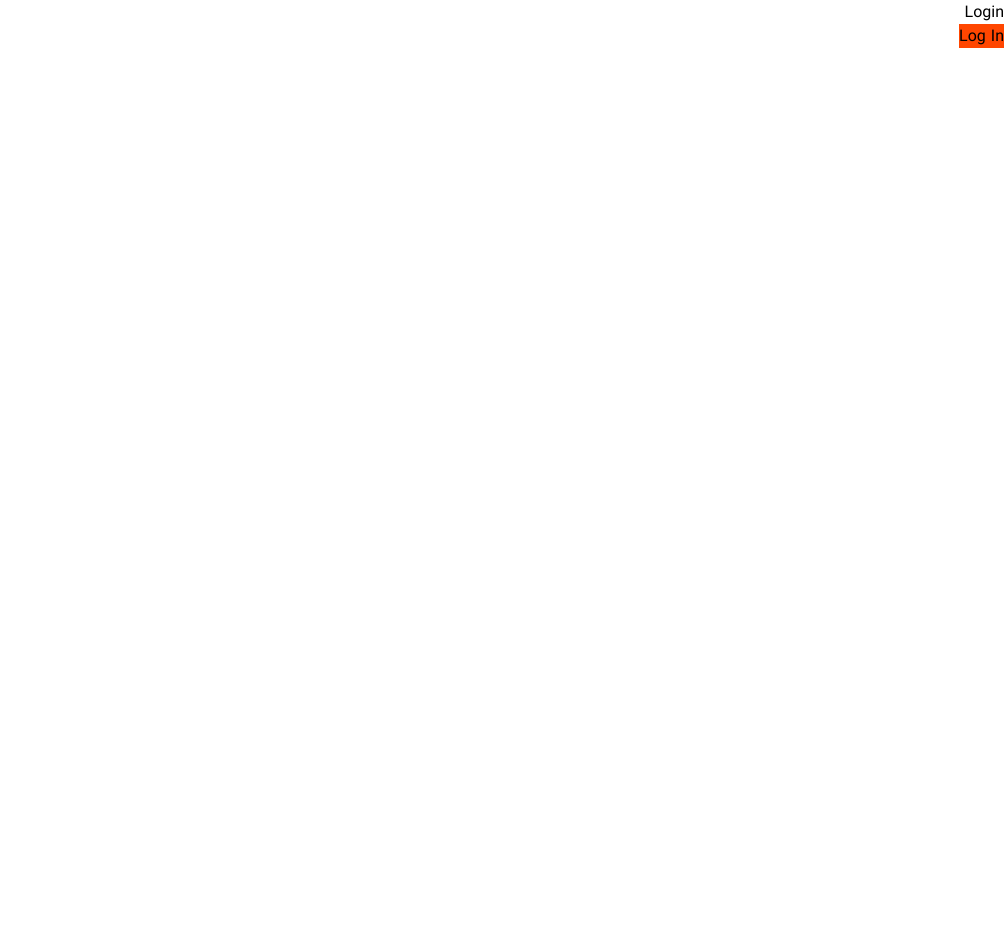
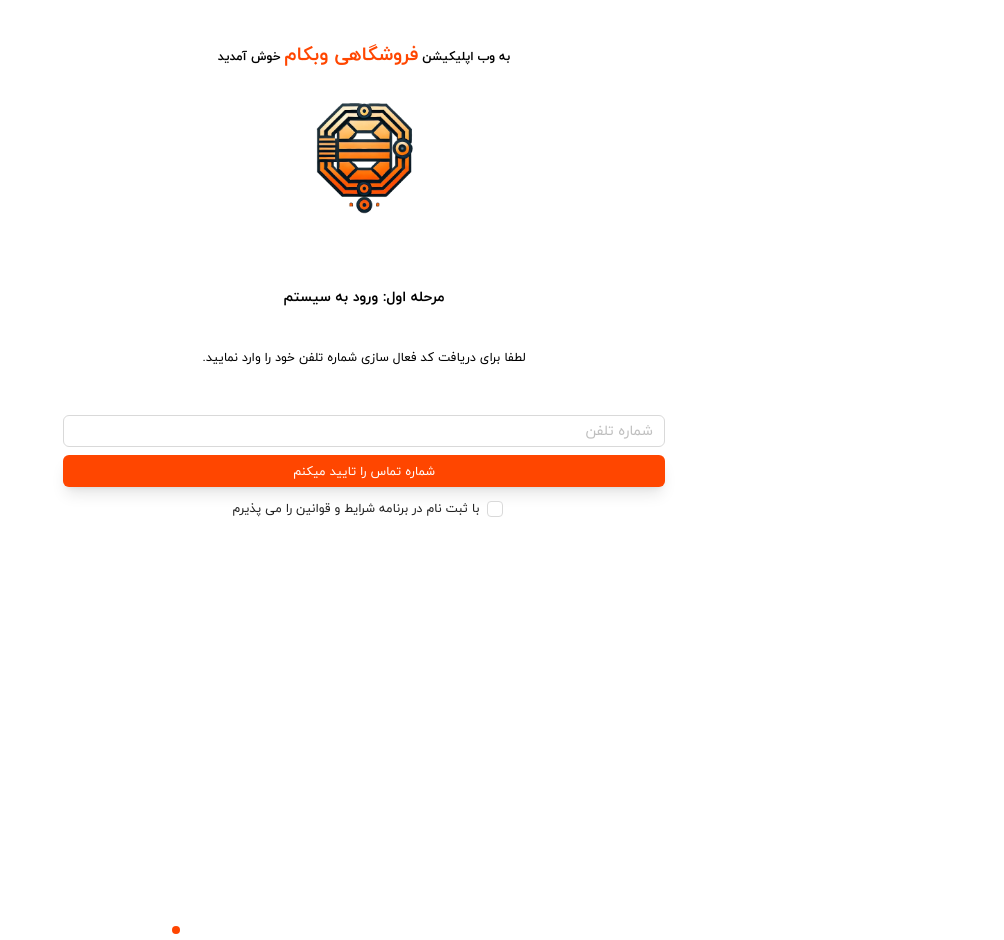
Before and after one commit to ikhodabande/foroshgahi, a React (Vite) app: page /login in a window 1280 px wide. Shown: the top 940 px of the page, without its empty margins (276-1280 px from the left). Before the commit the page ends 800 px from the top, so only its background shows below. Built offline with nearby package versions, Linux system fonts and the light colour scheme.

Commit message:
update adding steps for login and mangae animation with motion

```diff
--- a/package.json
+++ b/package.json
@@ -13,6 +13,7 @@
     "@reduxjs/toolkit": "^2.3.0",
     "antd": "^5.21.4",
     "axios": "^1.7.7",
+    "framer-motion": "^11.11.9",
     "react": "^18.3.1",
     "react-dom": "^18.3.1",
     "react-icons": "^5.3.0",
--- a/src/components/common/login/Login.jsx
+++ b/src/components/common/login/Login.jsx
@@ -1,23 +1,121 @@
-import React from 'react'
-import { login } from '../../../store/slices/authslice/authSlice';
-import { useDispatch } from 'react-redux';
-import { useNavigate } from 'react-router-dom';
+import React, { useState } from "react";
+import { login } from "../../../store/slices/authslice/authSlice";
+import { useDispatch } from "react-redux";
+import { useNavigate } from "react-router-dom";
+import { motion } from "framer-motion";
+import StepModule from "../../modules/step-module/StepModule";
+import logo from "../../../assets/images/logo/webcomlogo.png";
+import { Button, Input } from "antd";
+import { BiPhone } from "react-icons/bi";
+import CheckboxModule from "../../modules/checkbox-module/CheckboxModule";
 
 export const Login = () => {
   const dispatch = useDispatch();
   const navigate = useNavigate();
+  const [step, setStep] = useState(1); // Manage steps here
 
-  const handleLogin = () => {
-      // Perform login logic here (e.g., API call)
-      console.log('first')
+  const handleNextStep = () => {
+    if (step === 1) {
+      // Perform the login logic here (e.g., API call)
+      console.log("Moving to step 2");
+      setStep(2); // Go to next step
+    } else {
       dispatch(login());
-      navigate("/profile")
+      navigate("/profile");
+    }
+  };
+
+  const stepVariants = {
+    hidden: { opacity: 0, x: -100 },
+    visible: { opacity: 1, x: 0 },
+    exit: { opacity: 0, x: 100 },
   };
 
   return (
-      <div className='absolute w-full h-screen z-20 bg-white '>
-          <h2>Login</h2>
-          <button  className='bg-logo' onClick={handleLogin}>Log In</button>
+    <div className="absolute w-full h-screen z-20 bg-white">
+      <div className="absolute -bottom-20 right-[65vw]">
+        <StepModule stepLevel={step.toString()} />
       </div>
+      <header className="w-full text-center py-10">
+        <p className="text-xs font-iranyekanBold">
+          به وب اپلیکیشن{" "}
+          <span className="text-display-lg text-logo">فروشگاهی وبکام</span> خوش
+          آمدید
+        </p>
+        <img className="w-[100px] mx-auto my-8" src={logo} alt="logo" />
+      </header>
+
+      <motion.main
+        className="w-[90vw] flex flex-col items-center justify-center gap-3 mx-auto"
+        initial="hidden"
+        animate="visible"
+        exit="exit"
+        variants={stepVariants}
+        transition={{ duration: 0.5 }}
+      >
+        {step === 1 ? (
+          <>
+            <div>
+              <p className="text-center text-sm font-iranyekanBold">
+                مرحله اول: ورود به سیستم
+              </p>
+              <p className="text-xs px-14 text-center my-10">
+                لطفا برای دریافت کد فعال سازی شماره تلفن خود را وارد نمایید.
+              </p>
+              <div className="text-center">
+                <Input
+                 count={{
+                    // show: true,
+                    max: 11,
+                  }}
+                  allowClear
+                  maxLength={11}
+                  type="number"
+                  placeholder="شماره تلفن"
+                  className="text-sm w-[47vw] text-center my-2"
+                />
+                <Button
+                  type="primary"
+                  className="text-xs w-[47vw] shadow-lg"
+                  onClick={handleNextStep}
+                >
+                  شماره تماس را تایید میکنم
+                </Button>
+              </div>
+            </div>
+            <CheckboxModule
+              checkboxItem={"با ثبت نام در برنامه شرایط و قوانین را می پذیرم"}
+            />
+          </>
+        ) : step === 2 ? (
+          <div>
+            <p className="text-center text-sm font-iranyekanBold">
+              مرحله دوم: کد فعال سازی
+            </p>
+            <p className="text-xs px-14 text-center my-10">
+              لطفا کد فعال سازی که به شماره شما ارسال شده را وارد نمایید.
+            </p>
+            <div className="text-center">
+              <Input
+                allowClear
+                maxLength={6}
+                type="number"
+                placeholder="کد فعال سازی"
+                className="text-sm my-2 w-[47vw] text-center"
+              />
+              <Button
+                type="primary"
+                className="text-xs w-[47vw] shadow-lg"
+                onClick={handleNextStep}
+              >
+                کد را تایید میکنم
+              </Button>
+            </div>
+          </div>
+        ) : (
+            <></>
+        )}
+      </motion.main>
+    </div>
   );
 };
--- a/src/components/common/menu/Menu.jsx
+++ b/src/components/common/menu/Menu.jsx
@@ -78,7 +78,7 @@ export const Menu = () => {
           to={item.link}
           key={item.name}
           onClick={() => handleMenuClick(item.name)}
-          className={`flex flex-col gap-1 items-center ${
+          className={`flex flex-col gap-1 items-center py-3 px-4 ${
             activeMenu === item.name ? "text-black" : "text-gray-500"
           }`}
         >
--- /dev/null
+++ b/src/components/modules/checkbox-module/CheckboxModule.jsx
@@ -0,0 +1,7 @@
+import React from 'react';
+import { Checkbox } from 'antd';
+const onChange = (e) => {
+  console.log(`checked = ${e.target.checked}`);
+};
+const CheckboxModule = ({checkboxItem}) => <Checkbox onChange={onChange} className='text-xs'>{checkboxItem}</Checkbox>;
+export default CheckboxModule;
--- /dev/null
+++ b/src/components/modules/step-module/StepModule.jsx
@@ -0,0 +1,23 @@
+import React from 'react';
+import { Steps } from 'antd';
+const StepModule = ({stepLevel}) => (
+  <Steps
+    progressDot
+    direction='horizontal'
+    size="small"
+    className='rotate-[270deg] origin-top-right'
+    current={stepLevel}
+    items={[
+      {
+        title: '',
+      },
+      {
+        title: '',
+      },
+      {
+        title: '',
+      },
+    ]}
+  />
+);
+export default StepModule;
--- a/vite.config.js
+++ b/vite.config.js
@@ -10,7 +10,7 @@ export default defineConfig({
       registerType: 'autoUpdate', // Registers service worker automatically and updates it
       manifest: {
         name: 'فروشگاه وبکام',
-        short_name: 'وبشاپ',
+        short_name: 'وبکام شاپ',
         description: 'A Vite app with PWA support',
         theme_color: '#ffffff',
         icons: [
```
Also changed, not shown: 1 other file (tests, documents, lock files or other folders).
